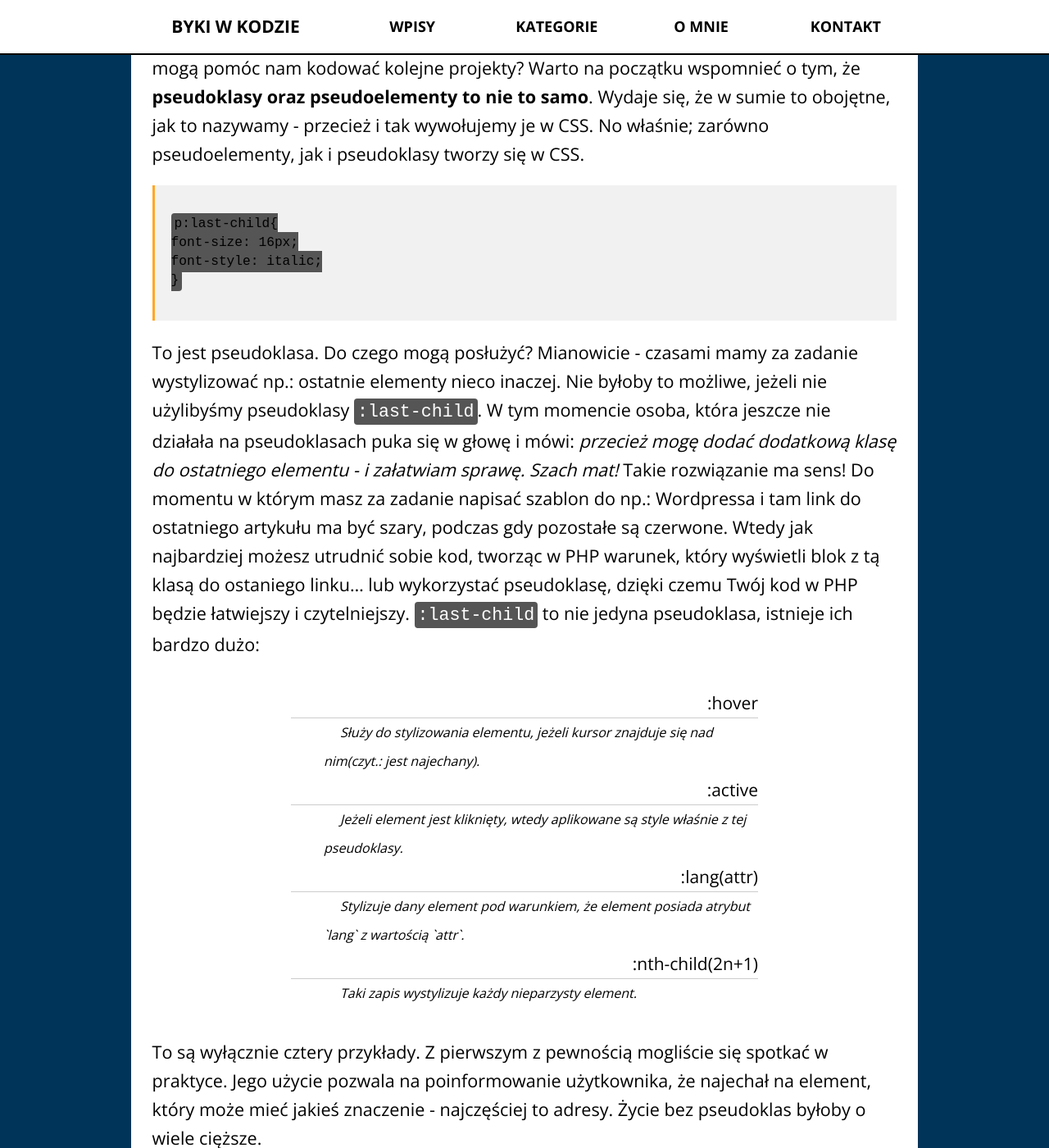
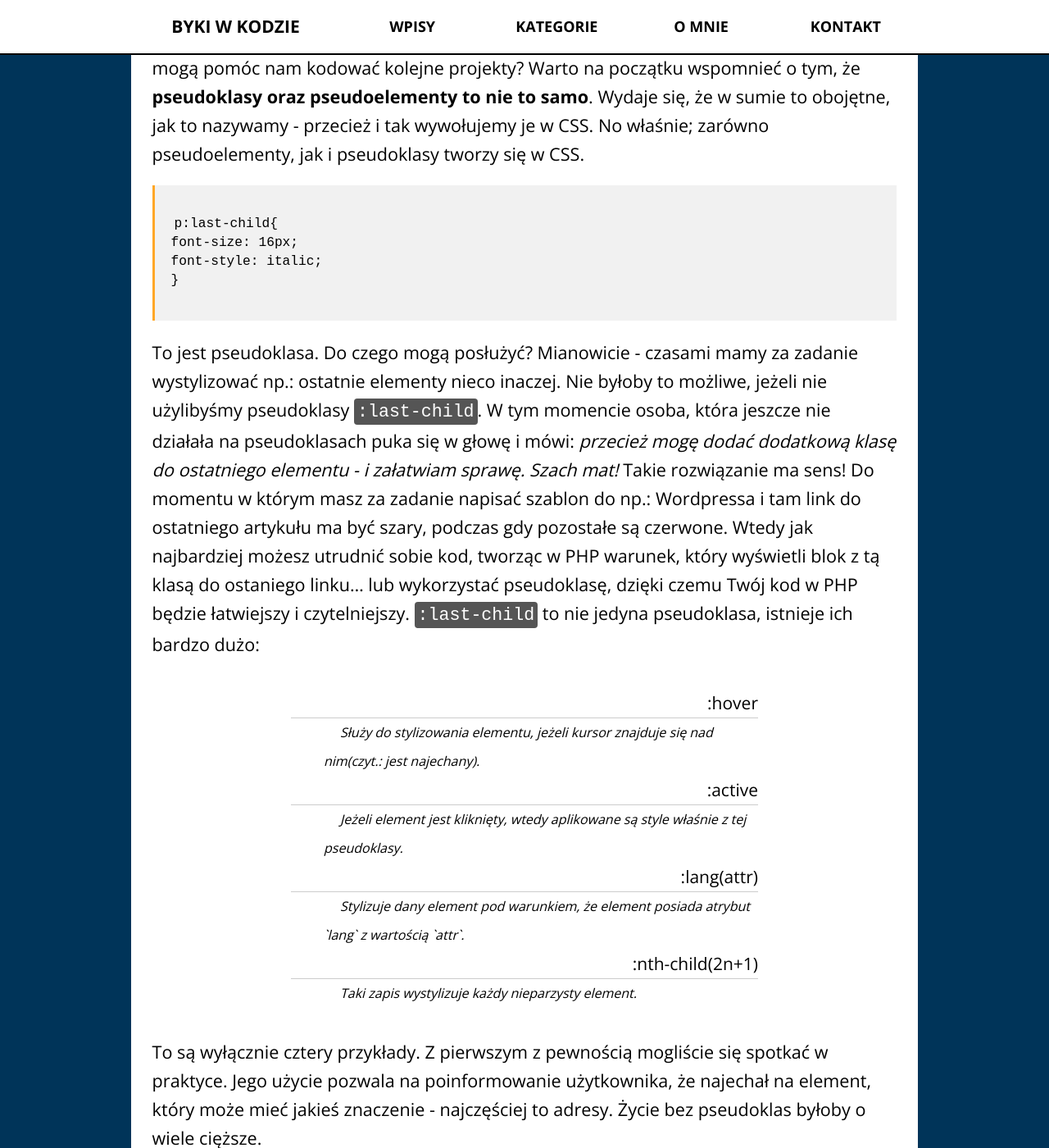
Before and after one commit to radek024/blog, a Jekyll site: the page built from _posts/2017-05-19-pseudoklasy_oraz_pseudoelementy.md, in a window 1280 px wide and 1400 px high, scrolled down 533 px. Shown: the whole window at 82% size. Built offline with Jekyll 4.4.1, drawn with Linux system fonts in a browser that asks for light colours; comment, search, counter and statistics services are not loaded.

Commit message:
Update style.css

```diff
--- a/css/style.css
+++ b/css/style.css
@@ -44,7 +44,7 @@ div[class^="language"]{
 
 div[class^="language"] code{
   white-space: pre-wrap;
-  //background-color: #FFF;
+  background-color: transparent;
   color: #000;
 }
 
```
